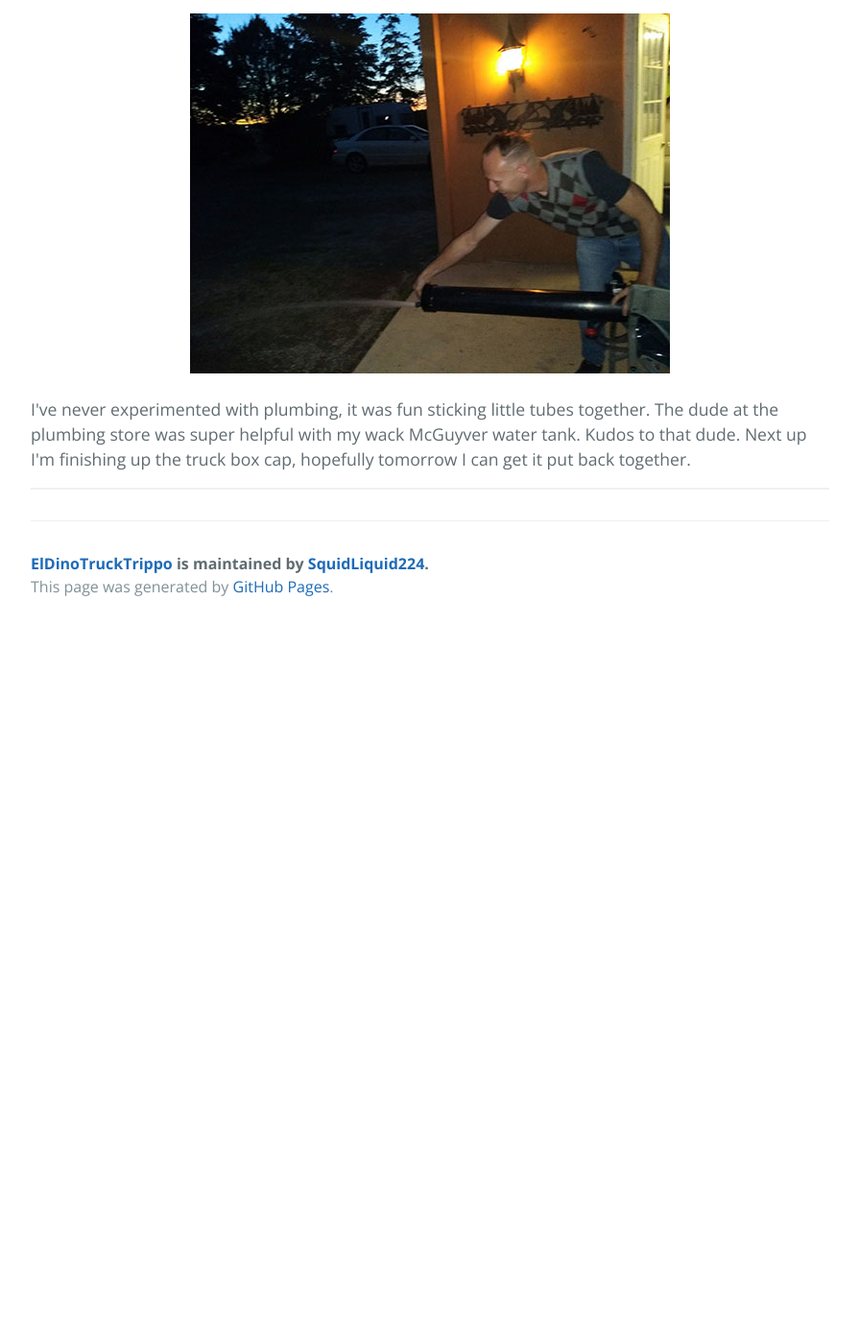
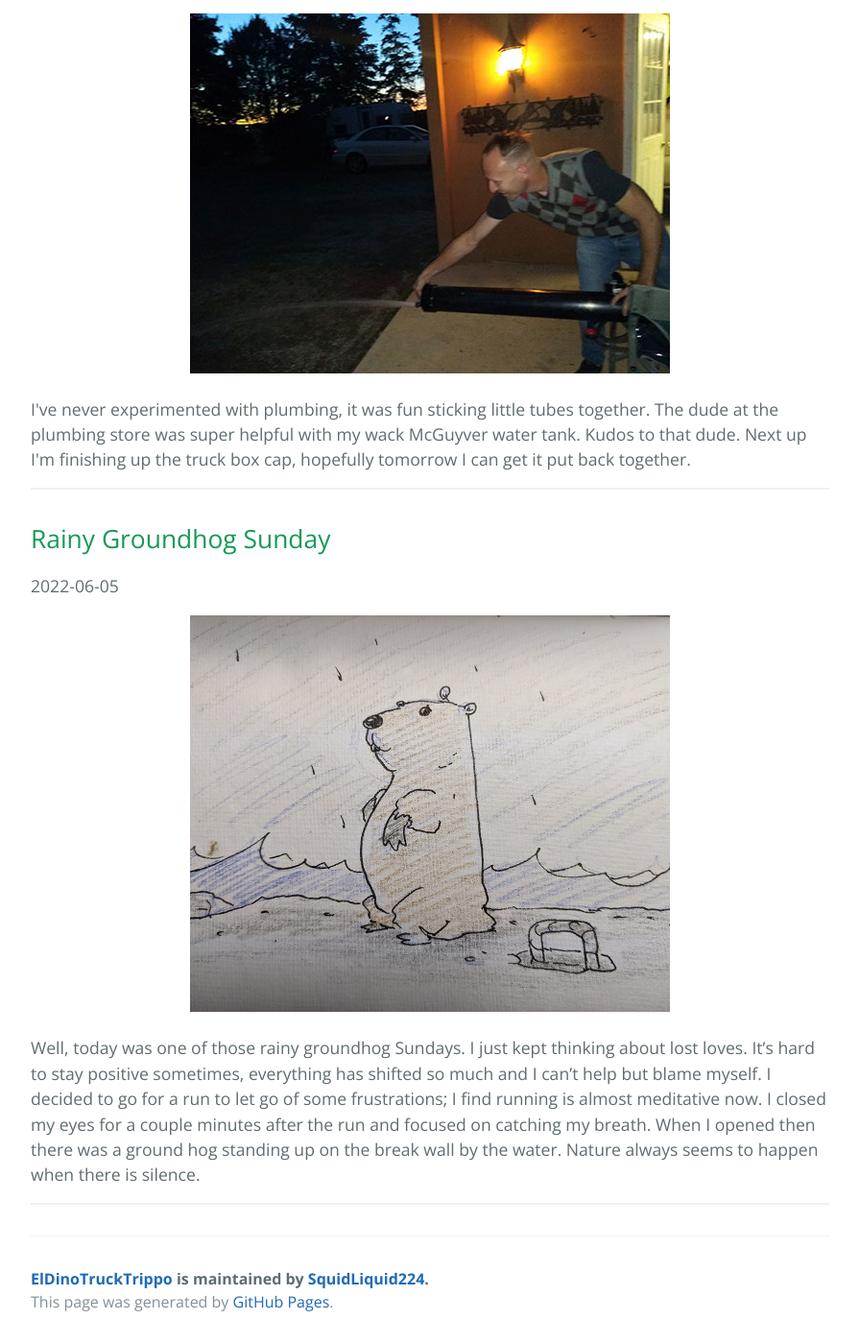
Before and after one commit to SquidLiquid224/ElDinoTruckTrippo, a Jekyll site: the page built from index.md, in a window 1280 px wide and 1400 px high, scrolled down 1750 px. Shown: the whole window at 96% size, without its empty margins (192-1087 px from the left). Built offline with Jekyll 4.4.1, drawn with Linux system fonts in a browser that asks for light colours; our own code applies the rules of GitHub Pages for plain Markdown files; before the commit the page ends 2405 px from its top, so only the background shows below that.

Commit message:
groundhog

```diff
--- a/index.md
+++ b/index.md
@@ -29,3 +29,12 @@ So I made the ultimate Supersoaker water bazooka!  That can also be used as a po
 I've never experimented with plumbing, it was fun sticking little tubes together.  The dude at the plumbing store was super helpful with my wack McGuyver water tank.  Kudos to that dude.  Next up I'm finishing up the truck box cap, hopefully tomorrow I can get it put back together.
 </div>
 <hr />
+<h2>Rainy Groundhog Sunday</h2>
+  2022-06-05
+<p align="center">
+<img src="./images/groundHog.jpg">
+<div style="text-align: left">
+Well, today was one of those rainy groundhog Sundays.  I just kept thinking about lost loves.  It’s hard to stay positive sometimes, everything has shifted so much and I can’t help but blame myself.
+I decided to go for a run to let go of some frustrations; I find running is almost meditative now.  I closed my eyes for a couple minutes after the run and focused on catching my breath.  When I opened then there was a ground hog standing up on the break wall by the water.  Nature always seems to happen when there is silence.
+</div>
+<hr />
```
Also changed, not shown: images/groundhog.jpg (added).
